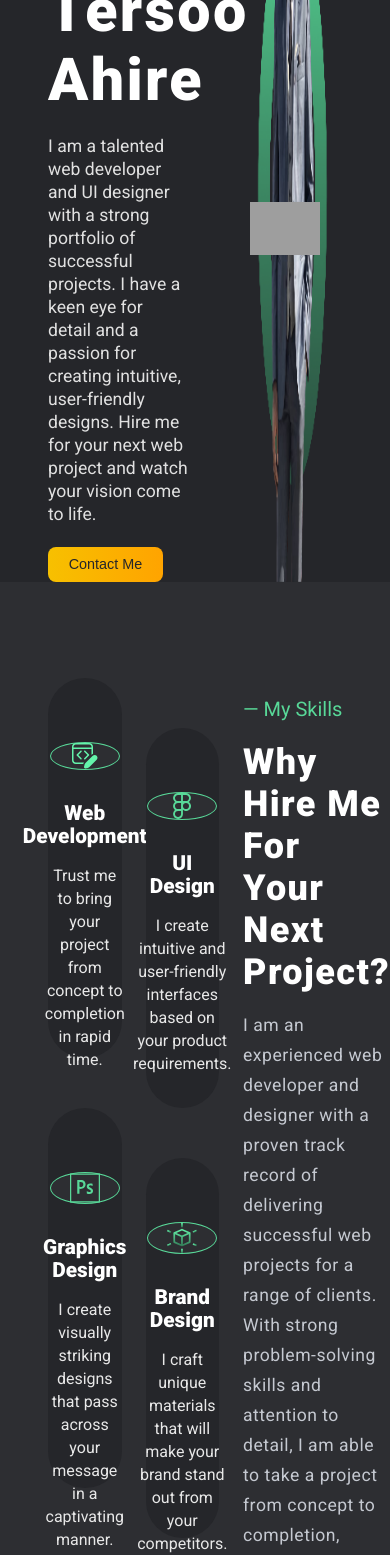
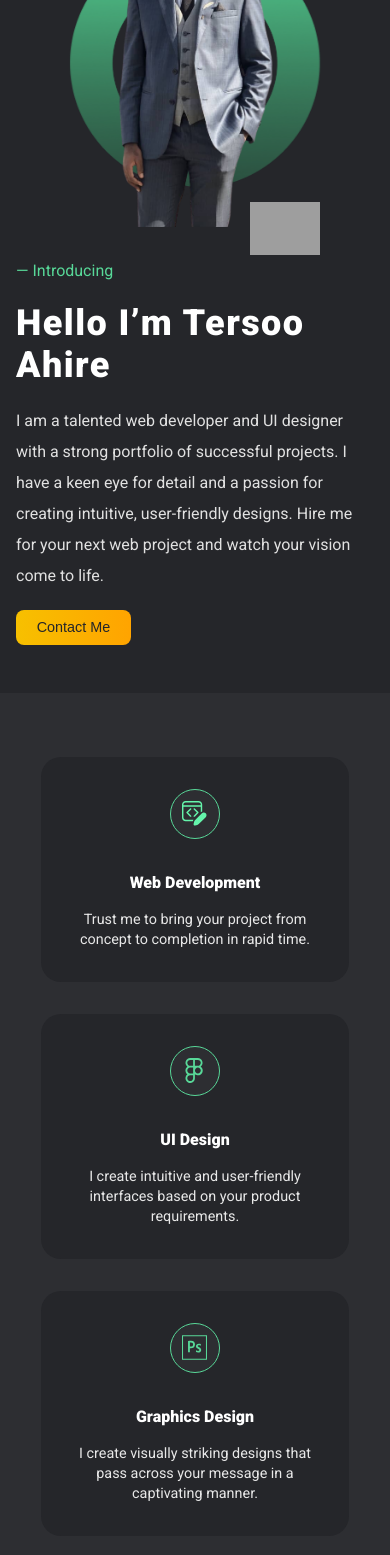
Before and after one commit to tersoo-ahire/Portfolio, a React (Vite) app in the folder project/: page / in a window 390 px wide. Shown: the part 220-1775 px from the top of the page. Built offline with nearby package versions, Linux system fonts and the light colour scheme; grey boxes are pictures that could not be loaded.

Commit message:
added mobile responsiveness for hero section and section one

```diff
--- a/project/src/styles_mobile/App.css
+++ b/project/src/styles_mobile/App.css
@@ -102,4 +102,103 @@
     .thankyou-p {
         font-size: 1rem;
     }
+
+    .hero {
+        flex-direction: column-reverse;
+        padding: 3em 1em;
+        margin-top: 4em;
+        gap: 1em;
+    }
+
+    .hero-left {
+        width: 100%;
+    }
+
+    .hero-right {
+        width: 100%;
+    }
+
+    .hero-p1 {
+        font-size: 1rem;
+    }
+
+    .hero-h1 {
+        font-size: 2.25rem;
+    }
+
+    .hero-p2 {
+        font-size: 1rem;
+        line-height: 31px;
+    }
+
+    .section-one {
+        flex-direction: column;
+        padding: 4em 1.5em;
+    }
+
+    .section-one-left {
+        gap: 2em;
+        width: 100%;
+    }
+
+    .section-one-left-sub {
+        width: 100%;
+        flex-direction: column;
+        align-items: center;
+        justify-content: center;
+        gap: 2em;
+    }
+
+    .section-one-right {
+        width: 100%;
+    }
+
+    .skillcard {
+        width: 90%;
+        height: auto;
+        border-radius: 20px;
+        padding: 2em 1.5em;
+    }
+
+    .skillcard:hover {
+        width: 100%;
+        height: 250px;
+        transform: rotate(1deg);
+    }
+
+    .skillcard:nth-child(even) {
+        margin-top: 0px;
+    }
+
+    .skillcard-icon-container {
+        width: 50px;
+        height: 50px;
+    }
+
+    .skillcard-icon-container > img {
+        width: 25px;
+        height: 25px;
+    }
+
+    .skillcard-p1 {
+        font-size: 1rem;
+    }
+
+    .skillcard-p2 {
+        font-size: 0.9rem;
+        line-height: 20px;
+    }
+
+    .section-one-right-p1 {
+        font-size: 1rem;
+    }
+
+    .section-one-right-h2 {
+        font-size: 1.5rem;
+        line-height: 40px;
+    }
+
+    .section-one-right-p2 {
+        font-size: 1rem;
+    }
 }
```
